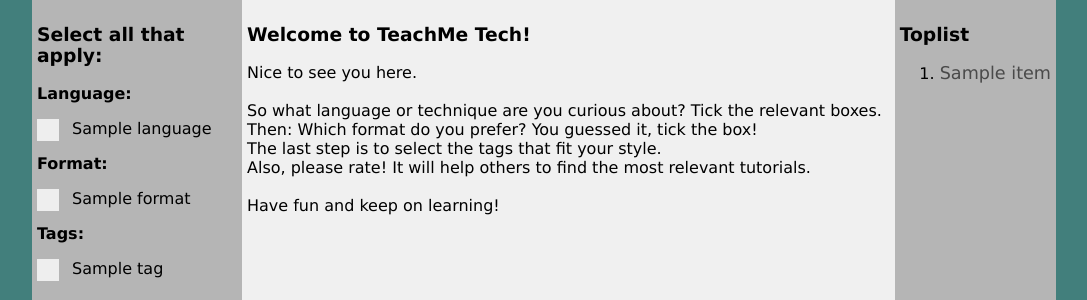
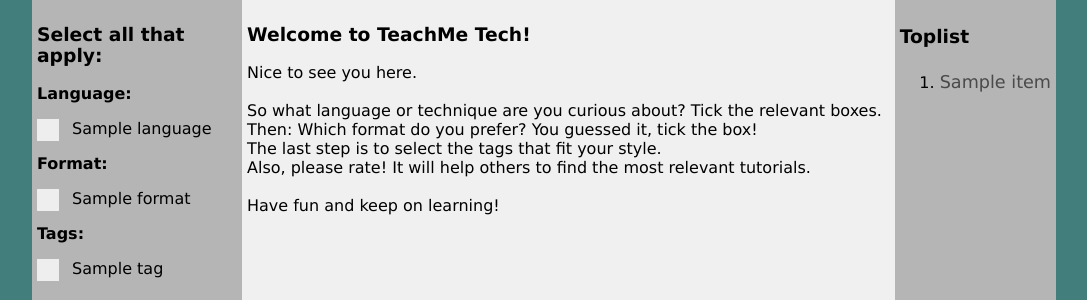
Before and after one commit to ElinJohansson/TutorialFinder2, a Spring app: template TutorialFinder/src/main/resources/templates/index.html in a window 1280 px wide. Shown: the part 120-420 px from the top of the page, without its empty margins (96-1183 px from the left). Run offline with Thymeleaf, Linux system fonts and the light colour scheme; the template is opened without the code that fills it: most values are stand-ins (such as "Sample title", 1, 10 or a date in 2020); data that the repository does not hold is empty.

Commit message:
Lägger in linespacing i topresults

```diff
--- a/TutorialFinder/src/main/resources/static/css/style.css
+++ b/TutorialFinder/src/main/resources/static/css/style.css
@@ -143,8 +143,7 @@
 }
 
 .fontspacing {
-    font-size: 10pt;
-    line-height: 10pt;
+    line-height: 20pt;
 }
 
 /* Länkar */
--- a/TutorialFinder/src/main/resources/templates/index.html
+++ b/TutorialFinder/src/main/resources/templates/index.html
@@ -65,7 +65,7 @@
             <ul id="returnedLanguages">
             </ul>
         </div>
-        <div class="topResults">
+        <div class="topResults fontspacing">
             <h3>Toplist</h3>
             <ol>
                 <li th:each="tutorial : ${topList}">
```
